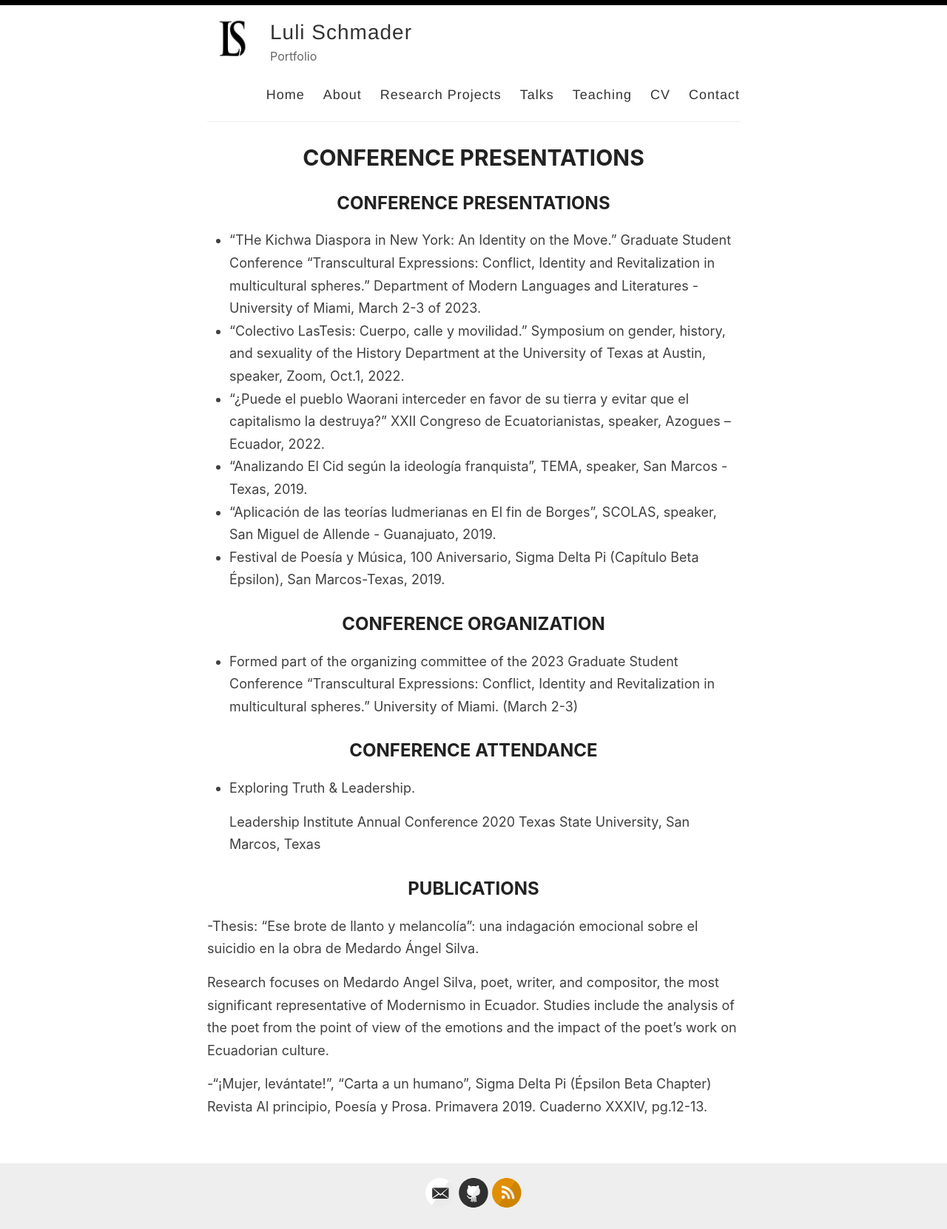
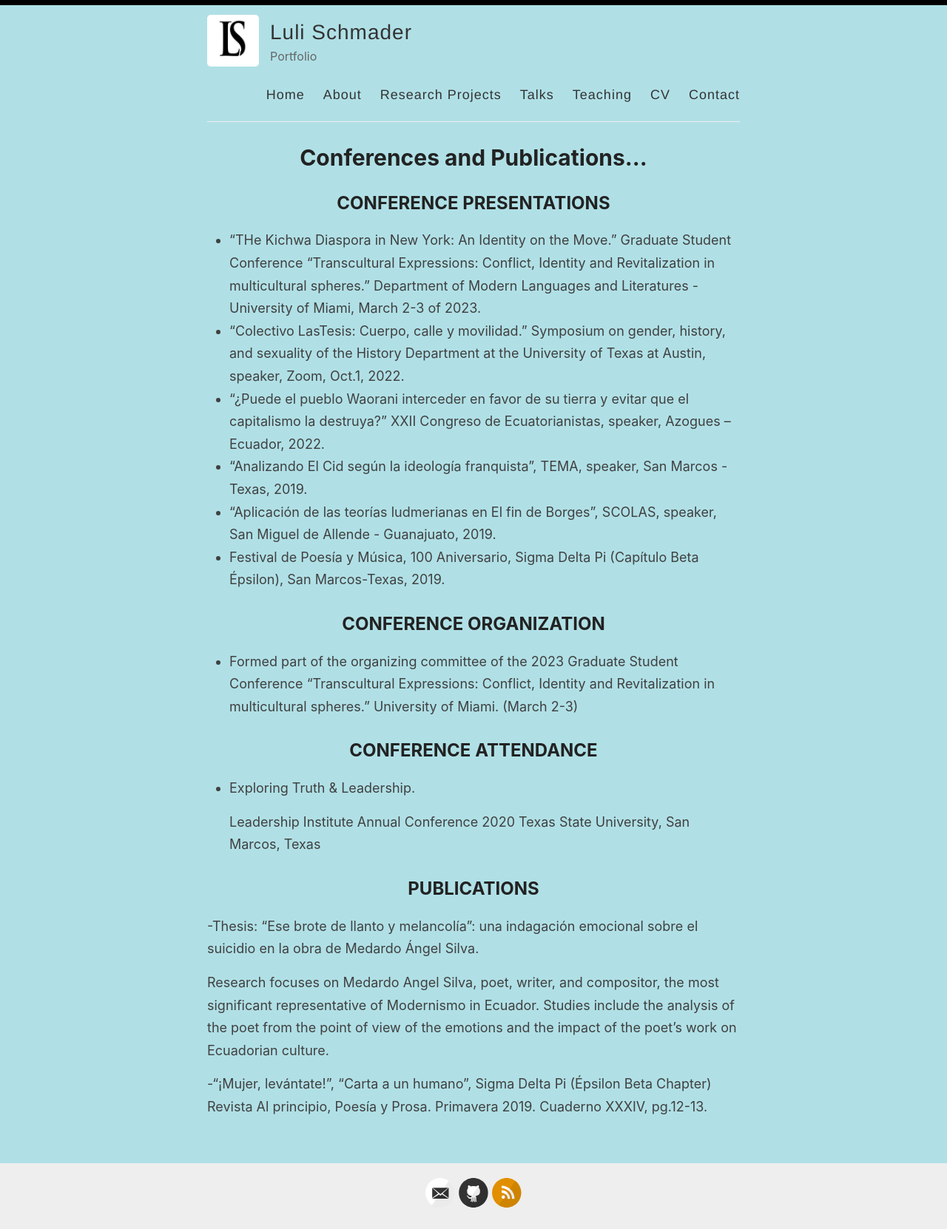
Before and after one commit to lulischmader/lulischmader.github.io, a Jekyll site: the page built from _pages/talks.md, in a window 1280 px wide. Shown: the whole page at 74% size. Built offline with Jekyll 4.4.1, drawn with Linux system fonts in a browser that asks for light colours; our own code applies the rules of GitHub Pages for plain Markdown files.

Commit message:
Update talks.md

```diff
--- a/_pages/talks.md
+++ b/_pages/talks.md
@@ -1,3 +1,16 @@
+---
+layout: page
+title: Conferences and Publications...
+permalink: /talks/
+---
+<head>
+  <style>
+    body {
+      background-color: powderblue;
+    }
+  </style>
+</head>
+
 ## CONFERENCE PRESENTATIONS
 - "THe Kichwa Diaspora in New York: An Identity on the Move." Graduate Student Conference “Transcultural Expressions: Conflict, Identity and Revitalization in multicultural spheres.” Department of Modern Languages and Literatures - University of Miami, March 2-3 of 2023.
 - “Colectivo LasTesis: Cuerpo, calle y movilidad.” Symposium on gender, history, and sexuality of the History Department at the University of Texas at Austin, speaker, Zoom, Oct.1, 2022.
```
